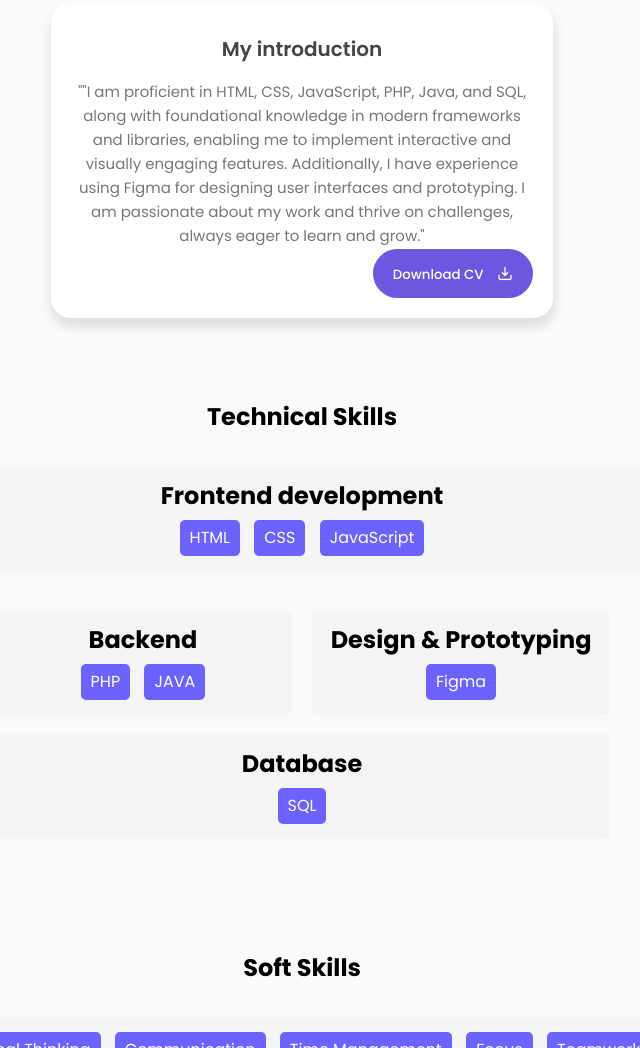
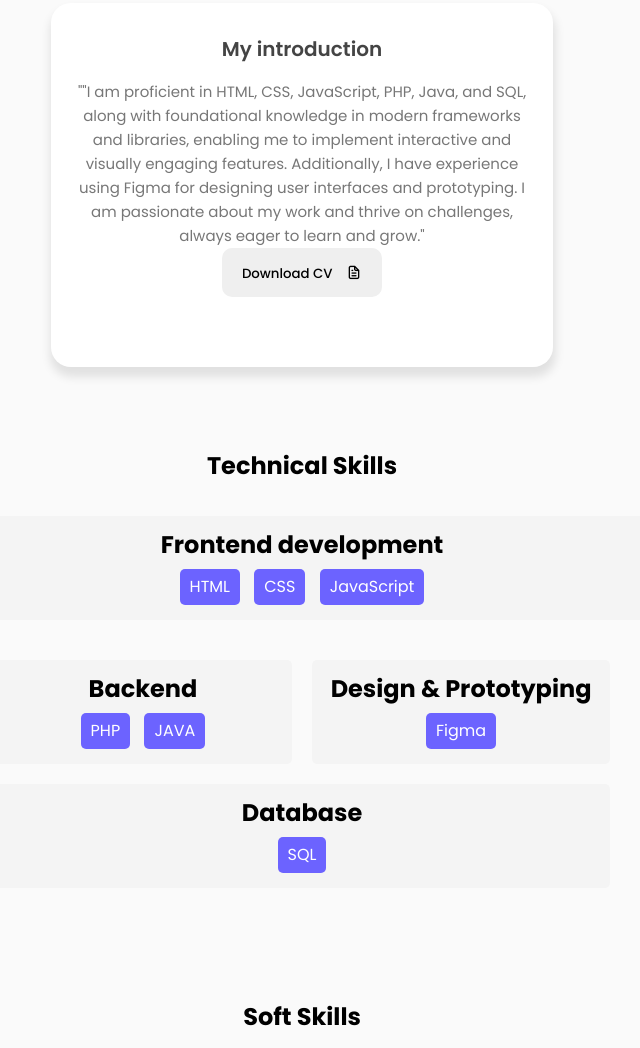
Before and after one commit to HUSSAM-deve/portfolio-, a plain HTML site: page index.html in a window 1280 px wide. Shown: the part 1005-2053 px from the top of the page, without its empty margins (338-978 px from the left). Drawn offline with nearby package versions, Linux system fonts and the light colour scheme.

Commit message:
Update index.html

```diff
--- a/index.html
+++ b/index.html
@@ -75,7 +75,7 @@
             </div>
             <div class="featured-text-btn">
 
-                <a href="download.pdf" download>
+                <a href="(CV)HUSSAM-ALAMRI.pdf" download>
                     <button class="btn">Download CV <i class="uil uil-file-alt"></i></button>
                   </a>
                               </div>
@@ -112,9 +112,12 @@
                            I am passionate about my work and thrive on challenges, always eager to learn and grow."
                     </p>
 
-                    <div class="about-btn">
-                        <button class="btn">Download CV <i class="uil uil-import"></i></button>
-                    </div>
+                    <div class="featured-text-btn">
+
+                <a href="(CV)HUSSAM-ALAMRI.pdf" download>
+                    <button class="btn">Download CV <i class="uil uil-file-alt"></i></button>
+                  </a>
+                              </div>
                 </div>
             </div>
 
```
